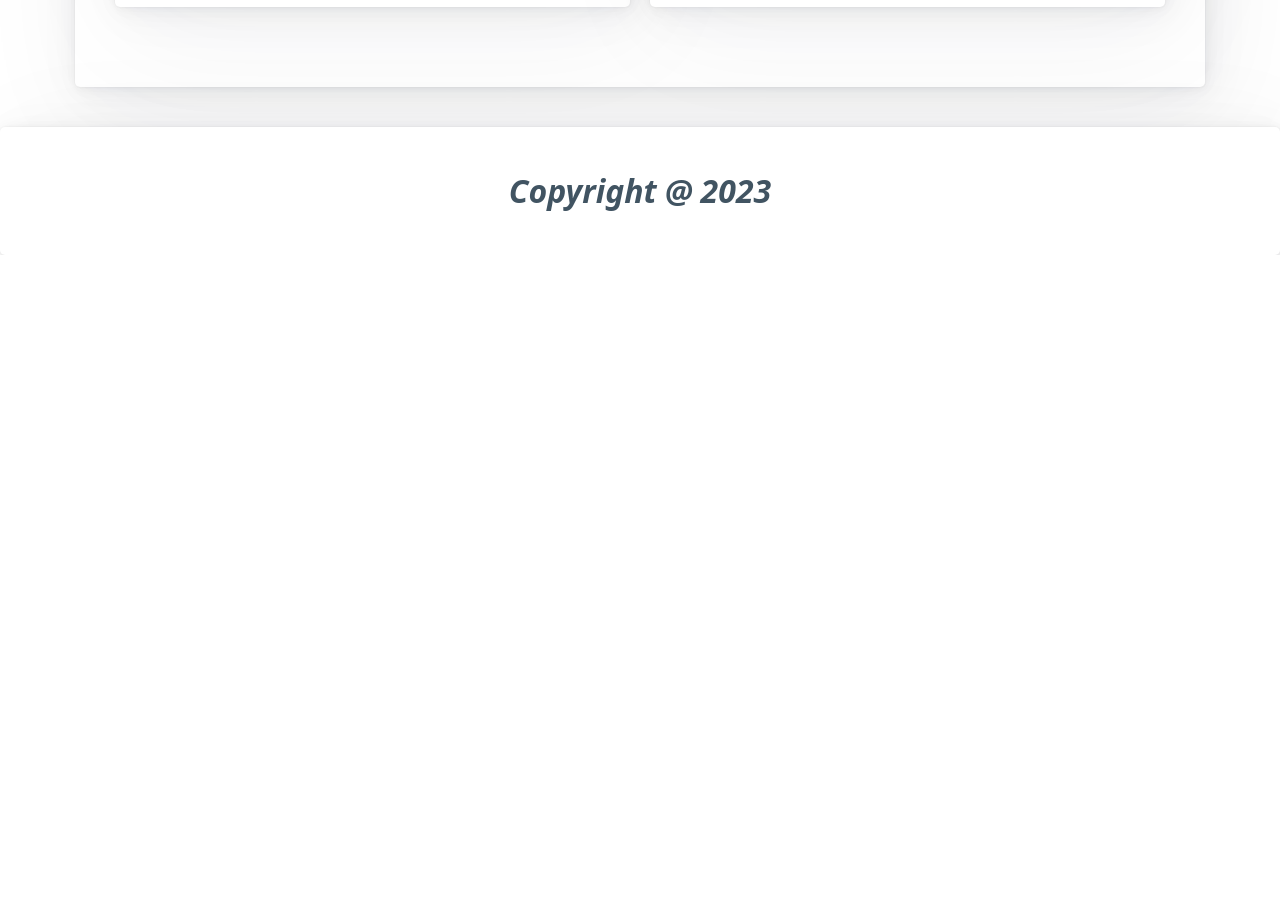
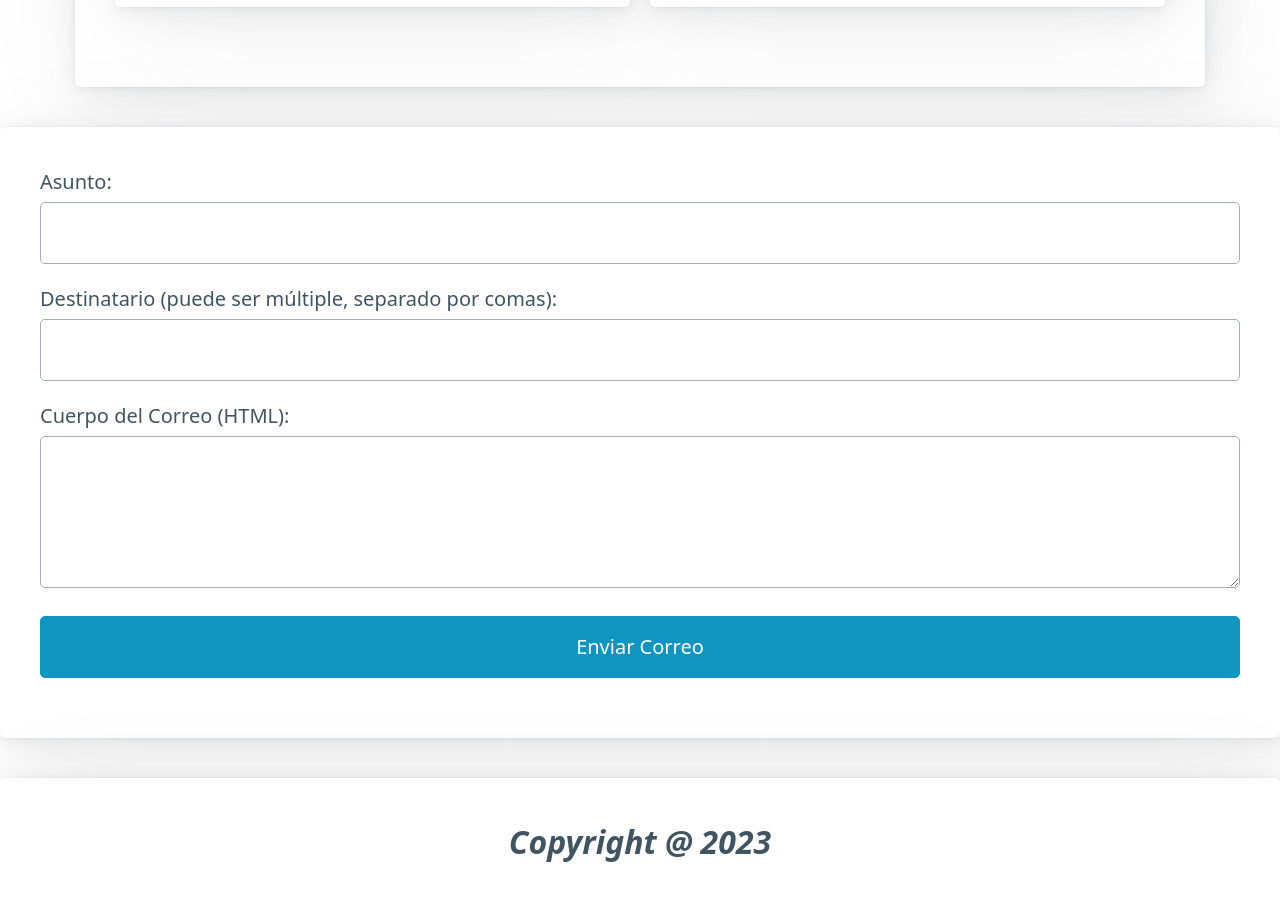
Before and after one commit to sponkurtus2/MexiSpotlight, a plain HTML site: page templates/index.html in a window 1280 px wide. Shown: the part 2400-3301 px from the top of the page. Before the commit the page ends 2655 px from the top, so only its background shows below. Drawn offline with nearby package versions, Linux system fonts and the light colour scheme.

Commit message:
Hola pendejines

```diff
--- a/templates/index.html
+++ b/templates/index.html
@@ -77,6 +77,22 @@
         </div>
     </article>
         </div>
+        <div>
+            <form method="POST" action="/send-email">
+                <article>
+                <label for="subject">Asunto:</label>
+                <input type="text" name="subject" required><br>
+
+                <label for="to">Destinatario (puede ser múltiple, separado por comas):</label>
+                <input type="email" name="to" required><br>
+
+                <label for="body_html">Cuerpo del Correo (HTML):</label>
+                <textarea name="bodyHtml" rows="4" required></textarea><br>
+
+                <input type="submit" value="Enviar Correo">
+                    </article>
+            </form>
+                </div>
 
     <!-- Footer -->
     <article style="text-align: center; margin-bottom: 0">
```
